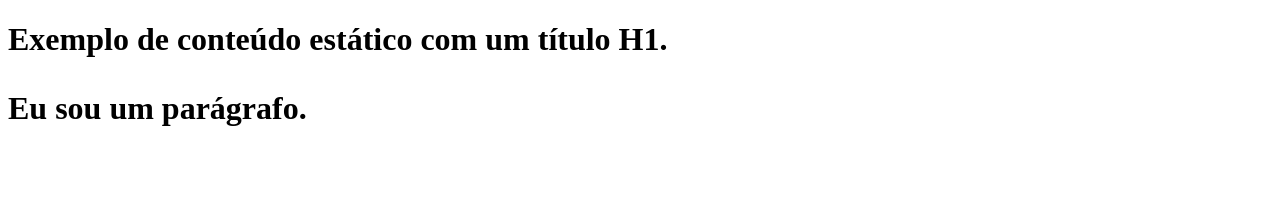
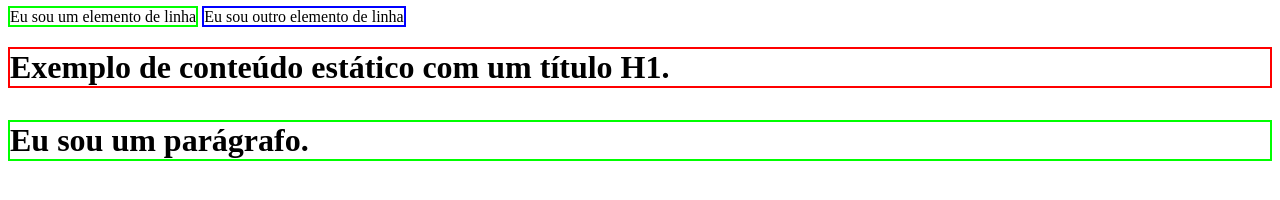
Before and after one commit to TamaraBoni/primeiro-projeto-w, a plain HTML site: page index.html in a window 1280 px wide. Drawn offline with Linux system fonts and the light colour scheme.

Commit message:
Orientação sobre tags de bloco e linhas

```diff
--- a/index.html
+++ b/index.html
@@ -13,7 +13,13 @@ conjunto correto de biblioteca da versão HTML em questão. -->
 	</head>
 	<!-- segundo filho do html = body -->
 	<body>
-		<h1>Exemplo de conteúdo estático com um título H1.<h1>
-		<p> Eu sou um parágrafo.<p>
+
+		<span style="border: solid 2px #00ff00">Eu sou um elemento de linha</span>
+		<span style="border: solid 2px #0000ff">Eu sou outro elemento de linha</span>
+
+		<h1 style="border: solid 2px #ff0000;">Exemplo de conteúdo estático com um título H1.<h1>
+
+		<p style="border: solid 2px #00ff00;"> Eu sou um parágrafo.<p>
+
 	</bory>
 </html>
```
